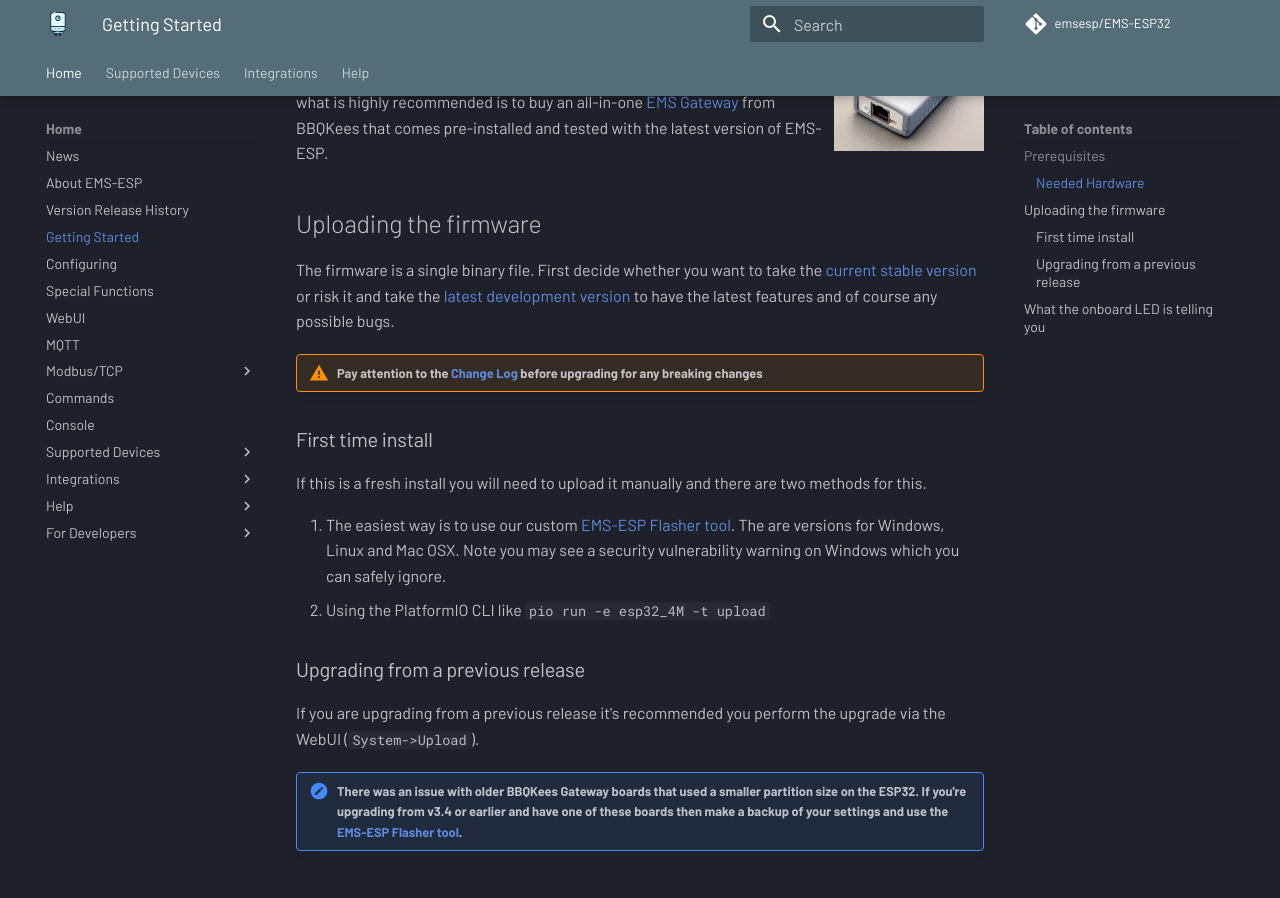
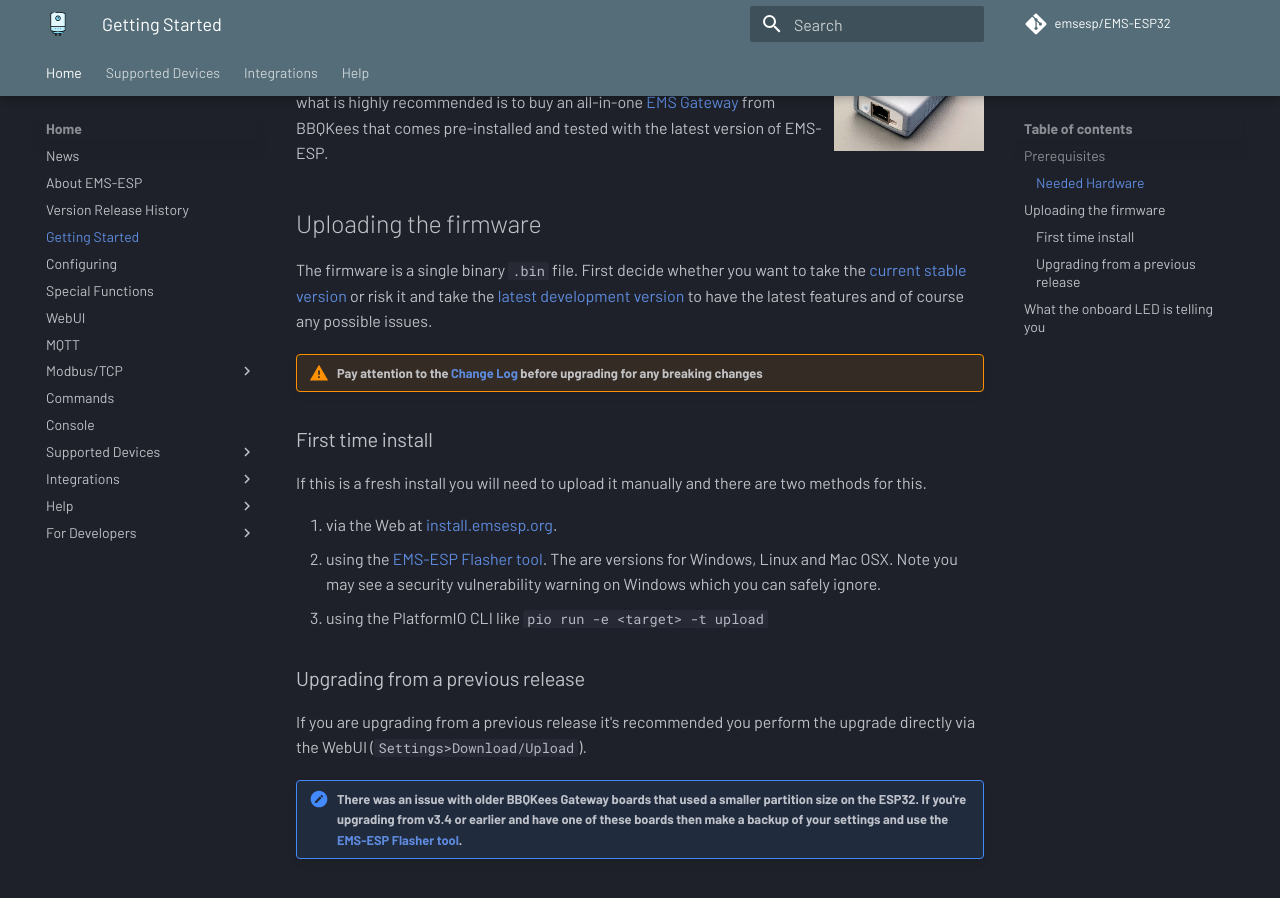
Before and after one commit to emsesp/docs, an MkDocs documentation site: the page built from docs/Getting-Started.md, in a window 1280 px wide and 900 px high, scrolled down 655 px. Built offline with MkDocs 1.6.1 and Material for MkDocs 9.7.7, drawn with Linux system fonts in a browser that asks for light colours; comment, search, counter and statistics services are not loaded.

Commit message:
update sitemap

```diff
--- a/docs/Getting-Started.md
+++ b/docs/Getting-Started.md
@@ -17,7 +17,7 @@
 
 ## Uploading the firmware
 
-The firmware is a single binary file. First decide whether you want to take the [current stable version](https://github.com/emsesp/EMS-ESP32/releases/latest) or risk it and take the [latest development version](https://github.com/emsesp/EMS-ESP32/releases/tag/latest) to have the latest features and of course any possible bugs.
+The firmware is a single binary `.bin` file. First decide whether you want to take the [current stable version](https://github.com/emsesp/EMS-ESP32/releases/latest) or risk it and take the [latest development version](https://github.com/emsesp/EMS-ESP32/releases/tag/latest) to have the latest features and of course any possible issues.
 
 !!! warning "Pay attention to the [Change Log](Version-Release-History) before upgrading for any breaking changes"
 
@@ -25,12 +25,13 @@
 
 If this is a fresh install you will need to upload it manually and there are two methods for this.
 
-1. The easiest way is to use our custom [EMS-ESP Flasher tool](https://github.com/emsesp/EMS-ESP-Flasher/releases). The are versions for Windows, Linux and Mac OSX. Note you may see a security vulnerability warning on Windows which you can safely ignore.
-2. Using the PlatformIO CLI like `pio run -e esp32_4M -t upload`
+1. via the Web at [install.emsesp.org](http://install.emsesp.org).
+1. using the [EMS-ESP Flasher tool](https://github.com/emsesp/EMS-ESP-Flasher/releases). The are versions for Windows, Linux and Mac OSX. Note you may see a security vulnerability warning on Windows which you can safely ignore.
+1. using the PlatformIO CLI like `pio run -e <target> -t upload`
 
 ### Upgrading from a previous release
 
-If you are upgrading from a previous release it's recommended you perform the upgrade via the WebUI (`System->Upload`).
+If you are upgrading from a previous release it's recommended you perform the upgrade directly via the WebUI (`Settings>Download/Upload`).
 
 !!! note "There was an issue with older BBQKees Gateway boards that used a smaller partition size on the ESP32. If you're upgrading from v3.4 or earlier and have one of these boards then make a backup of your settings and use the [EMS-ESP Flasher tool](https://github.com/emsesp/EMS-ESP-Flasher/releases)."
 
--- a/docs/robots.txt
+++ b/docs/robots.txt
@@ -1,3 +1,3 @@
 User-agent: *
 Allow: /
-Sitemap: https://emsesp.github.io/docs/sitemap.xml
+Sitemap: https://emsesp.org/sitemap.xml
```
Also changed, not shown: README.md (+1 -1 lines), 1 other file.
